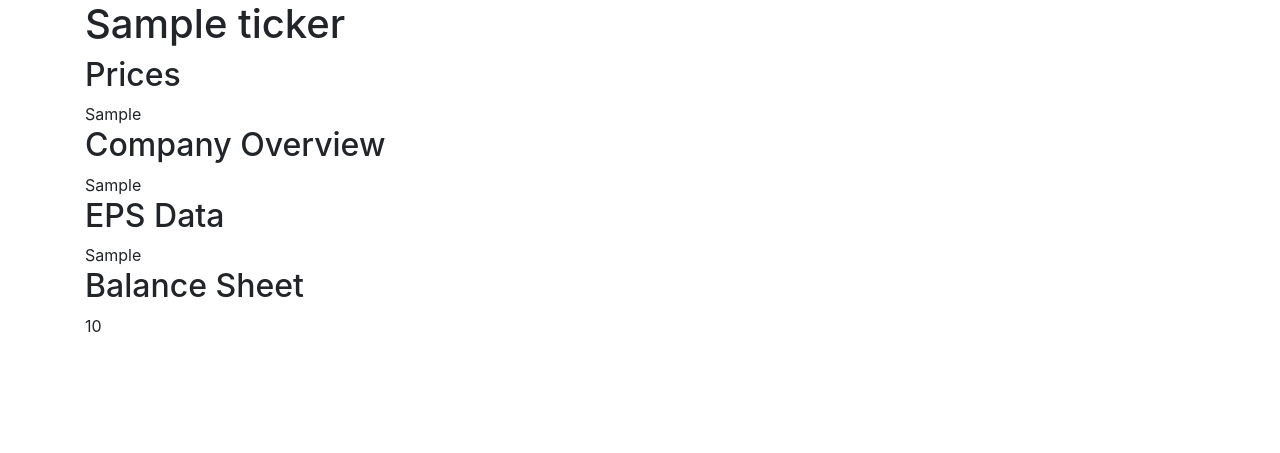
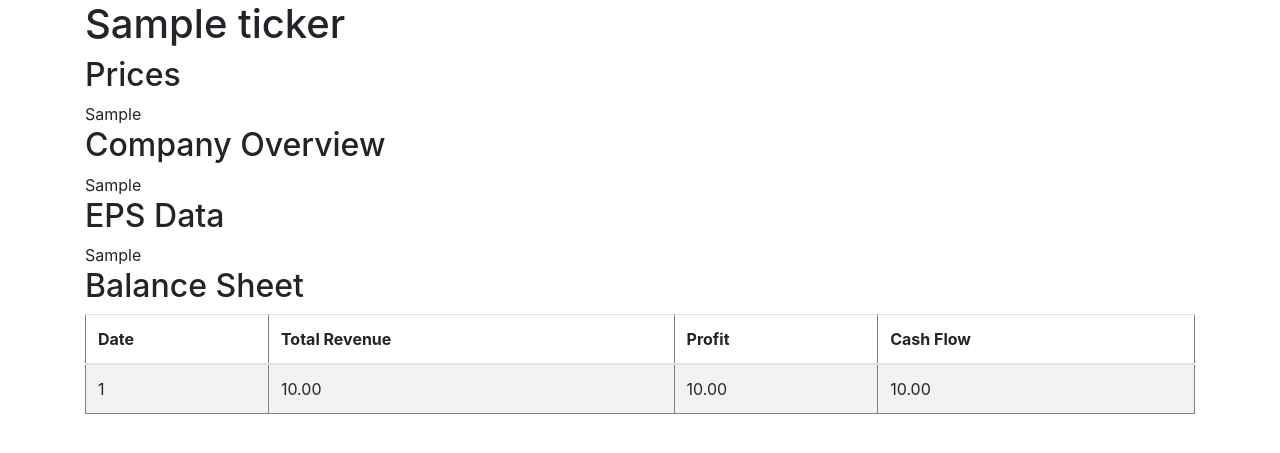
Before and after one commit to bdegrieck/SelfFInance, a Flask app: template Website/templates/tickerinfo.html in a window 1280 px wide. Shown: the top 453 px of the page. Run offline with Flask 3, Linux system fonts and the light colour scheme; the template is opened without the code that fills it: most values are stand-ins (such as "Sample title", 1, 10 or a date in 2020); parts of the project's set-up code (start-up, migrations or seed data) failed here and were passed over; some libraries are stand-ins or nearby versions.

Commit message:
ticker balance fix display

```diff
--- a/Website/templates/tickerinfo.html
+++ b/Website/templates/tickerinfo.html
@@ -19,7 +19,26 @@
         {{ ticker_data.ticker_eps_df|safe }}
 
         <h2>Balance Sheet</h2>
-        {{ ticker_data.ticker_balance_df|safe }}
+
+        <table border="1" class="dataframe table table-striped">
+            <thead>
+                 <tr>
+                     <th>Date</th>
+                    <th>Total Revenue</th>
+                    <th>Profit</th>
+                    <th>Cash Flow</th>
+                </tr>
+            </thead>
+            {% for index, row in ticker_data.ticker_balance.iterrows() %}
+            <tr>
+                <td>{{ index }}</td>
+                <td>{{ row['Total Revenue'] | format_currency }}</td>
+                <td>{{ row['Profit'] | format_currency }}</td>
+                <td>{{ row['Cash Flow'] | format_currency }}</td>
+            </tr>
+            {% endfor %}
+        </table>
+
     </div>
 </body>
 </html>
--- a/Website/views.py
+++ b/Website/views.py
@@ -13,4 +13,7 @@ def get_input():
     micro = request.form["micro"]
     endpoints = request.form.getlist("endpoints")
     user_input = User(ticker, micro, endpoints)
-    return render_template("tickerinfo.html", ticker=user_input.input_ticker, ticker_data=user_input.user_main_ticker.ticker_html_data)
+    return render_template("tickerinfo.html", ticker=user_input.input_ticker,
+                           ticker_data=user_input.main_ticker_data.ticker_html_data,
+                           ticker_balance=user_input.main_ticker_data.ticker_df_data["ticker_balance_df"]
+                        )
--- a/main.py
+++ b/main.py
@@ -1,9 +1,13 @@
 import os
 
 from Website import create_app
-from Website.views import format_currency
 
 app = create_app()
+
+# Define your custom filter function
+def format_currency(value):
+    return "{:,.2f}".format(value)
+
 app.jinja_env.filters['format_currency'] = format_currency
 
 if __name__ == '__main__':
```
Also changed, not shown: BackEnd/companyData.py (line endings or trailing spaces).
